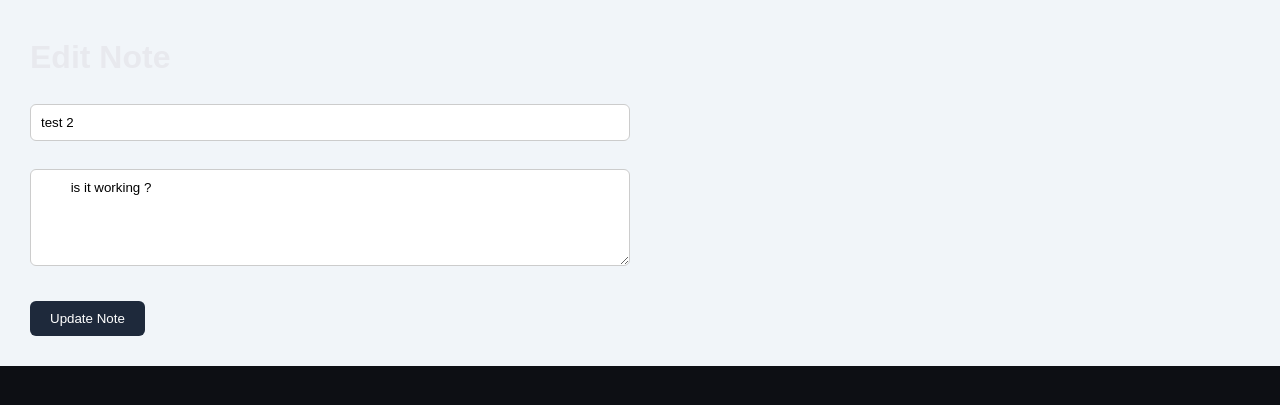
After one commit to Celestial-tech100/AcaNexus-Studivo, a Flask app: page /edit_note/3 in a window 1280 px wide. The commit adds this page. Shown: the top 405 px of the page. Run offline with Flask 3, Linux system fonts and the light colour scheme; data comes from the database, SQL or seed files in the repository; both versions use the stored data as it was after the commit.

Commit message:
Complete notes CRUD functionality

```diff
--- a/app.py
+++ b/app.py
@@ -73,6 +73,45 @@ def delete_note(note_id):
 
     return redirect("/notes")
 
+@app.route("/edit_note/<int:note_id>", methods=["GET", "POST"])
+def edit_note(note_id):
+
+    conn = sqlite3.connect("database/acanexus.db")
+    cursor = conn.cursor()
+
+    if request.method == "POST":
+
+        title = request.form["title"]
+        content = request.form["content"]
+
+        cursor.execute(
+            """
+            UPDATE notes
+            SET title = ?, content = ?
+            WHERE id = ?
+            """,
+            (title, content, note_id)
+        )
+
+        conn.commit()
+        conn.close()
+
+        return redirect("/notes")
+
+    cursor.execute(
+        "SELECT * FROM notes WHERE id = ?",
+        (note_id,)
+    )
+
+    note = cursor.fetchone()
+
+    conn.close()
+
+    return render_template(
+        "edit_note.html",
+        note=note
+    )
+
 @app.route("/assignments")
 def assignments():
     return render_template("assignments.html")
--- /dev/null
+++ b/templates/edit_note.html
@@ -0,0 +1,31 @@
+<!doctype html>
+<html>
+  <head>
+    <title>Edit Note</title>
+
+    <link
+      rel="stylesheet"
+      href="{{ url_for('static', filename='css/style.css') }}"
+    />
+  </head>
+
+  <body>
+    <div class="main-content">
+      <h1>Edit Note</h1>
+
+      <form method="POST">
+        <input type="text" name="title" value="{{ note[1] }}" required />
+
+        <br /><br />
+
+        <textarea name="content" rows="5" cols="50" required>
+{{ note[2] }}</textarea
+        >
+
+        <br /><br />
+
+        <button type="submit">Update Note</button>
+      </form>
+    </div>
+  </body>
+</html>
--- a/templates/notes.html
+++ b/templates/notes.html
@@ -49,6 +49,10 @@
 
         <p>{{ note[2] }}</p>
 
+        <a href="/edit_note/{{ note[0] }}">
+          <button>Edit</button>
+        </a>
+
         <a href="/delete_note/{{ note[0] }}">
           <button>Delete</button>
         </a>
```
Also changed, not shown: database/acanexus.db.
